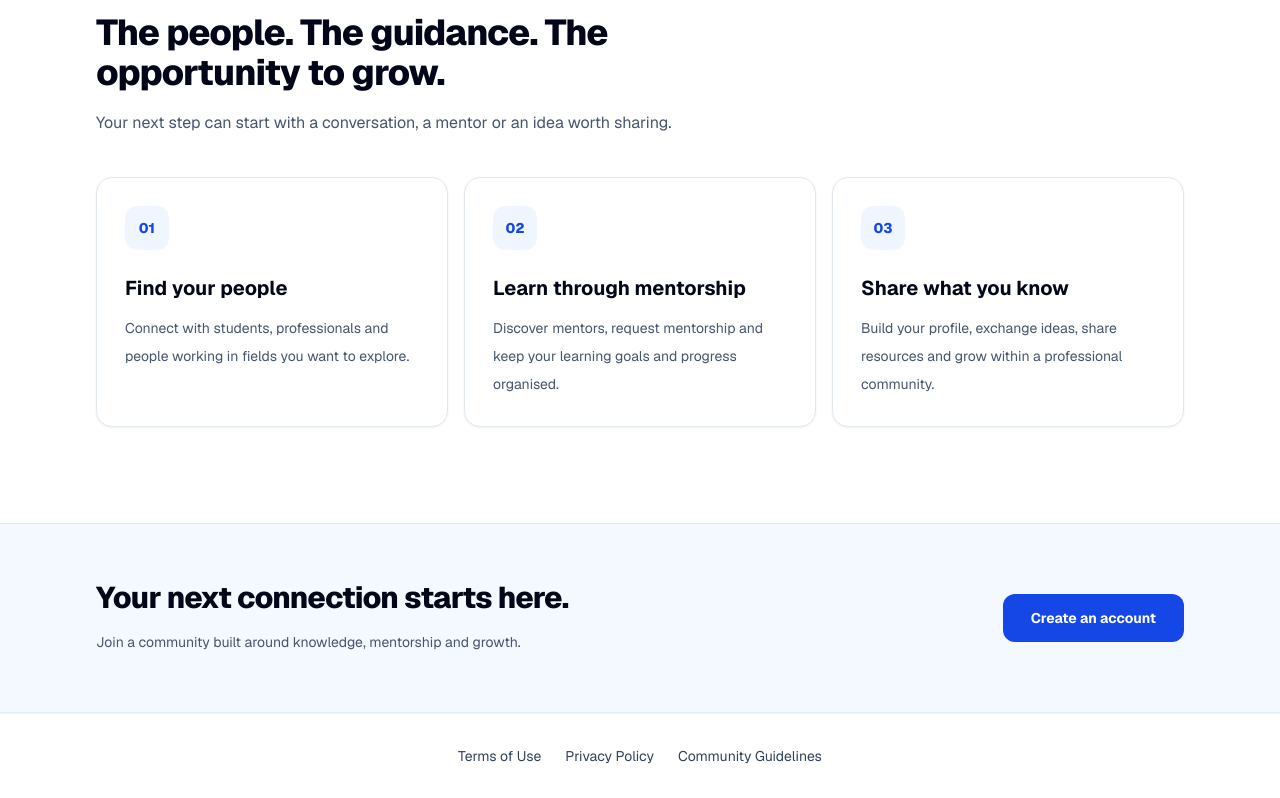
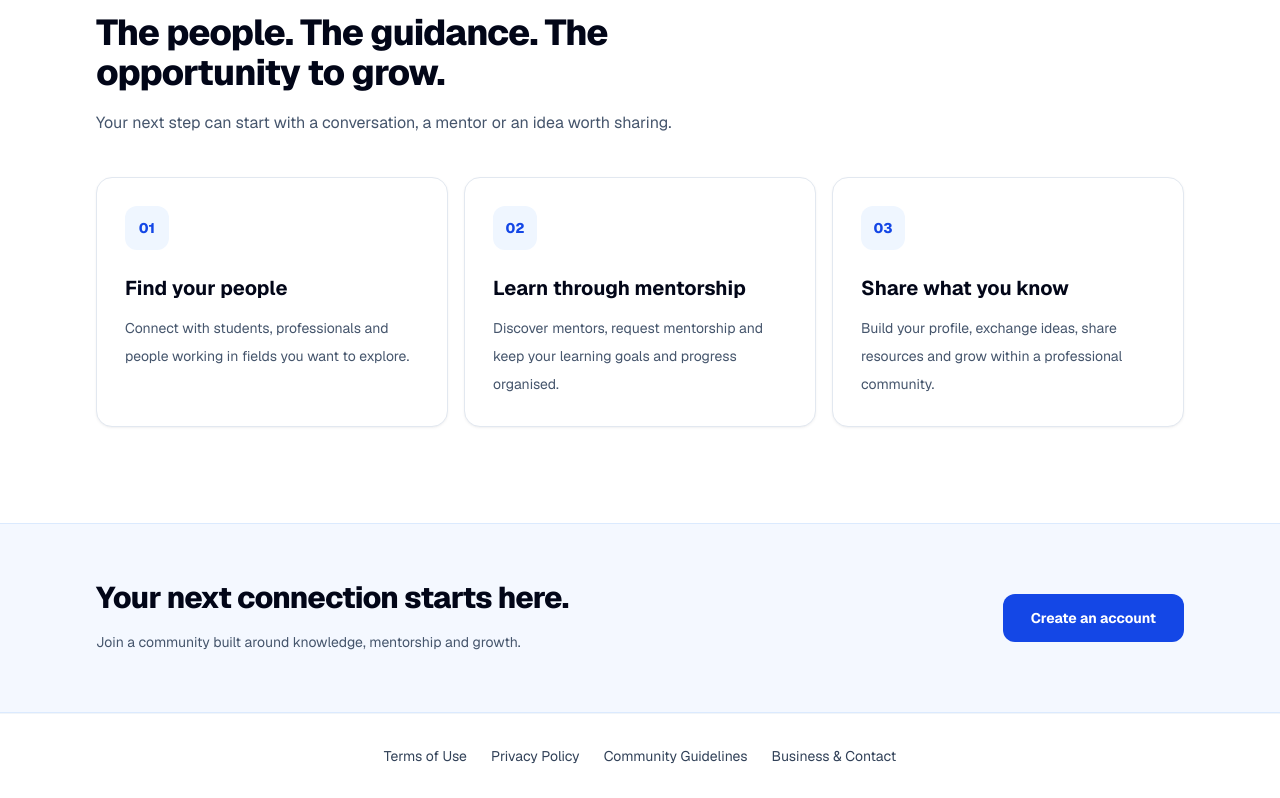
Before and after one commit to kevinmasindi88-del/fieldsconnect, a Next.js app: page / in a window 1280 px wide. Shown: the part 822-1620 px from the top of the page. Built offline with nearby package versions, Linux system fonts and the light colour scheme; no server answers.

Commit message:
feat: link public business details from homepage footer

```diff
--- a/app/page.tsx
+++ b/app/page.tsx
@@ -179,6 +179,7 @@ export default function HomePage() {
           <Link href="/terms-of-use" className="hover:text-blue-700 hover:underline">Terms of Use</Link>
           <Link href="/privacy-policy" className="hover:text-blue-700 hover:underline">Privacy Policy</Link>
           <Link href="/code-of-conduct" className="hover:text-blue-700 hover:underline">Community Guidelines</Link>
+          <Link href="/contact" className="hover:text-blue-700 hover:underline">Business & Contact</Link>
         </nav>
       </footer>
     </main>
```
